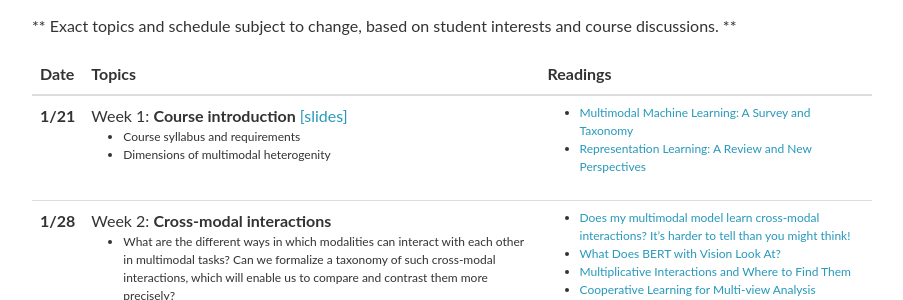
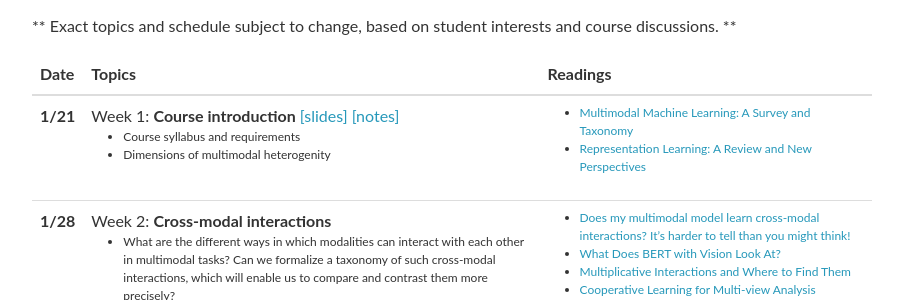
Before and after one commit to CMU-MultiComp-Lab/adv-mmml-course, a Jekyll site: the page built from _pages/schedule.md, in a window 1280 px wide and 900 px high. Shown: the part 158-458 px from the top of the window, without its empty margins (188-1091 px from the left). Built offline with Jekyll 4.4.1, drawn with Linux system fonts in a browser that asks for light colours; nearby versions of some CDN libraries; comment, search, counter and statistics services are not loaded.

Commit message:
Update lectures.yml

```diff
--- a/_data/lectures.yml
+++ b/_data/lectures.yml
@@ -1,6 +1,6 @@
 - date: 1/21
   title: >
-    Week 1: <strong>Course introduction</strong>  <a href="https://piazza.com/class_profile/get_resource/ky4m4bqvk32uf/kywb2bzvdco1kt">[slides]</a>
+    Week 1: <strong>Course introduction</strong>  <a href="lecture1-introduction.pdf">[slides]</a> <a href="11877_week_1.pdf">[notes]</a>
   slides:
   topics:
     - Course syllabus and requirements
```
